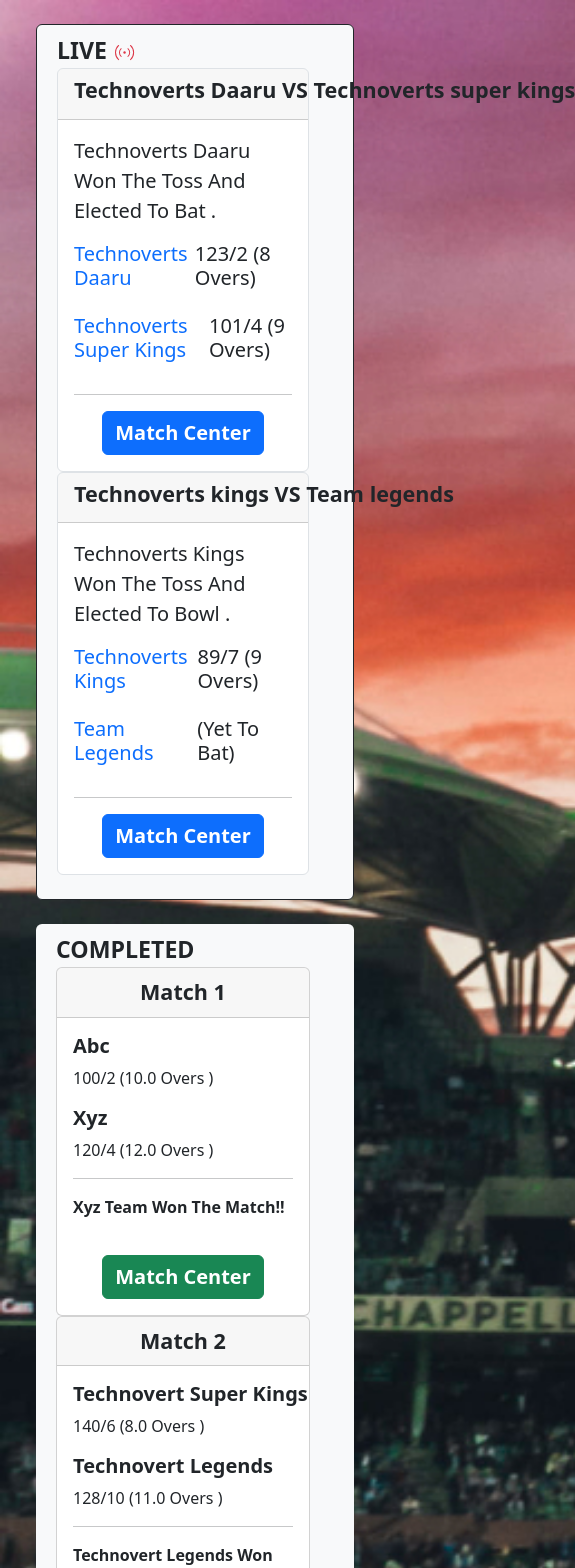
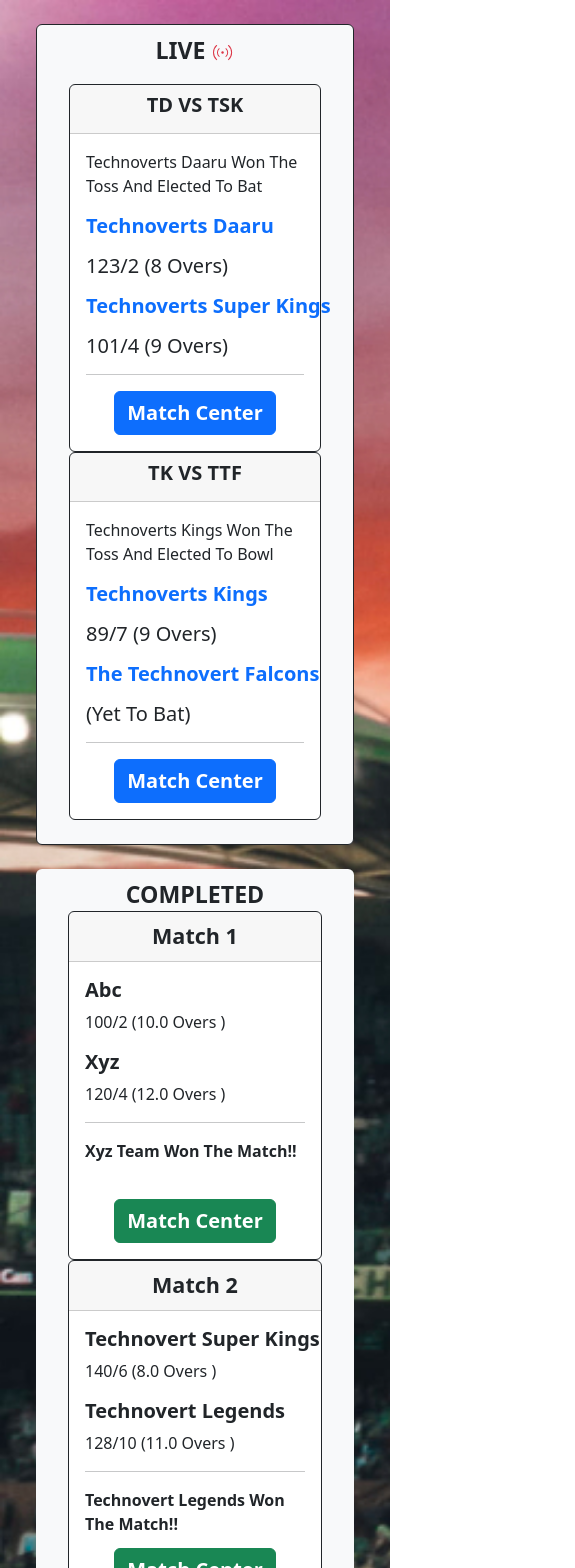
Before and after one commit to yash-Technovert/TechnovertCricBuzz, a React (Create React App) app: page /matchview in a window 390 px wide. Shown: the top 1568 px of the page, 575 px wide, since content can reach past the window. Built offline with nearby package versions, Linux system fonts and the light colour scheme.

Commit message:
responsiveness

```diff
--- a/package.json
+++ b/package.json
@@ -14,6 +14,7 @@
     "axios": "^1.3.3",
     "bootstrap": "^5.2.3",
     "classnames": "^2.3.2",
+    "primeicons": "^6.0.1",
     "primereact": "^9.1.1",
     "react": "^18.2.0",
     "react-bootstrap": "^2.7.2",
--- a/src/components/MatchStatus.tsx
+++ b/src/components/MatchStatus.tsx
@@ -9,7 +9,7 @@ type propType={
 
  const MatchStatus = ({teamName,teamOneDetails,teamTwoDetails,index,matchWinner}:propType) => {
   return (
-    <Card  >
+    <Card  className='border border-dark'>
       <Card.Header className='d-flex'><p className=' fw-bold fs-4 m-auto'>Match {index+1}</p></Card.Header>
       <Card.Body className='text-capitalize'>
         <Card.Title className='fw-bold text-nowrap'>{teamName[0]}</Card.Title><p className=' fs-lg-4 fs-sm-6 '>{teamOneDetails[0]}/{teamOneDetails[1]} ({teamOneDetails[2]}.0 Overs )</p>
--- a/src/components/MatchView.tsx
+++ b/src/components/MatchView.tsx
@@ -22,7 +22,7 @@ const MatchView = () => {
   },
   {
     teamOne:"Technoverts kings",
-    teamTwo:"Team legends",
+    teamTwo:"The Technovert Falcons",
     tossWinner:"Technoverts kings",
     tossDecision:"Bowl",
     teamOneRuns:89,
@@ -167,32 +167,37 @@ const MatchView = () => {
       matchTime: "12:00:00",
     },
   ]);
-//🔴
+  const teamTitle=(title:string)=>{
+    var words=title.split(' ')
+    var res:string='';
+    words.forEach(x=>res+=x.charAt(0).toUpperCase())
+    return res;
+  }
   return (
     <div className="container mt-4 ">
       <div className="row bg-light m-4 rounded p-2 border border-dark">
-        <p className="fs-3 fw-bold  mb-0">LIVE <CiStreamOn className="fs-3 text-danger"></CiStreamOn></p>
-        <div className="row  pb-3 d-flex">
+        <p className="fs-3 fw-bold " style={{textAlign:'center'}}>LIVE <CiStreamOn className="fs-3 text-danger"></CiStreamOn></p>
+        <div className="row  pb-3 d-flex m-auto">
           {liveMatches.length=== 0 && <p className='col-4 fs-3 m-auto font-dark'>No current live matches.</p>}
           {liveMatches.length !== 0 &&
             liveMatches.map((match, index) => {
               return (
                 <div className="col-lg-6">
-                  <Card className="border " >
-                    <Card.Header className="d-flex">
-                    <Card.Title className="fw-bold text-nowrap fs-4">
-                        {match.teamOne} VS {match.teamTwo}
+                  <Card className="border border-dark" >
+                    <Card.Header >
+                        <Card.Title className="fw-bold d-flex " >
+                        <p className="m-auto fw-bold">{teamTitle(match.teamOne)} VS  {teamTitle(match.teamTwo)}</p>
                       </Card.Title>
                     </Card.Header>
                     <Card.Body className="text-capitalize">
-                      <Card.Text className="text-capitalize  fs-5">
-                        {match.tossWinner} won the toss and elected to {match.tossDecision} .
+                      <Card.Text className="text-capitalize " style={{fontSize:'1rem'}}>
+                        {match.tossWinner} won the toss and elected to {match.tossDecision}
                       </Card.Text>
-                      <Card.Title className="d-flex ">
-                        <p className="text-primary">{match.teamOne}</p> {(match.teamOneRuns===0)?<p className="ms-auto">(Yet to Bat)</p>:<p className="ms-auto">{match.teamOneRuns}/{match.teamOneWickets} ({match.teamOneOverPlayed} Overs)</p>}
+                      <Card.Title className="d-md-flex ">
+                        <p className="text-primary text-nowrap fw-bold">{match.teamOne}</p> {(match.teamOneRuns===0)?<p className="ms-auto">(Yet to Bat)</p>:<p className="ms-auto text-nowrap ">{match.teamOneRuns}/{match.teamOneWickets} ({match.teamOneOverPlayed} Overs)</p>}
                       </Card.Title>
-                      <Card.Title className="d-flex ">
-                        <p className="text-primary">{match.teamTwo}</p> {(match.teamTwoRuns===0)?<p className="ms-auto">(Yet to Bat)</p>:<p className="ms-auto">{match.teamTwoRuns}/{match.teamTwoWickets} ({match.teamTwoOverPlayed} Overs)</p>}
+                      <Card.Title className="d-md-flex ">
+                        <p className="text-primary text-nowrap fw-bold" style={{}}>{match.teamTwo}</p> {(match.teamTwoRuns===0)?<p className="ms-auto">(Yet to Bat)</p>:<p className="ms-auto text-nowrap">{match.teamTwoRuns}/{match.teamTwoWickets} ({match.teamTwoOverPlayed} Overs)</p>}
                       </Card.Title>
                       <hr></hr>
                       <div className="d-flex ">
@@ -211,8 +216,8 @@ const MatchView = () => {
         </div>
       </div>
       <div className="row bg-light m-4 rounded p-2">
-        <p className=" fs-3 fw-bold mb-0">COMPLETED </p>
-        <div className="row row-cols-xl-3 row-cols-md-2 row-cols-sm-1 pb-3">
+        <p className=" fs-3 fw-bold mb-0" style={{textAlign:'center'}}>COMPLETED </p>
+        <div className="row row-cols-xl-3 row-cols-md-2 row-cols-sm-1 pb-3 d-flex m-auto">
           {finishedMatches.map((matchDetails, index) => {
             return (
               <div className="col">
```
Also changed, not shown: 1 other file (tests, documents, lock files or other folders).
